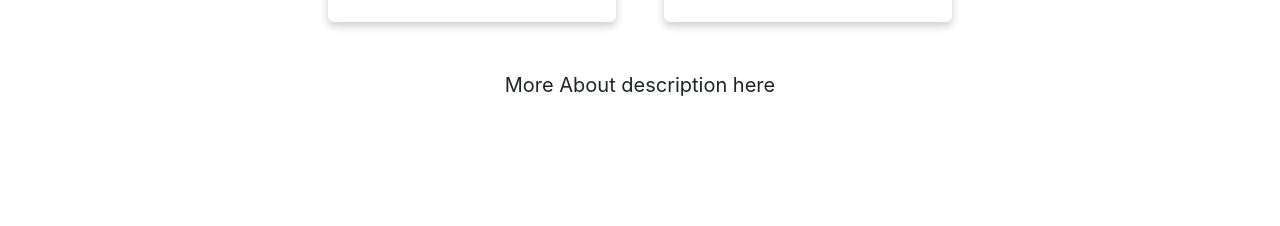
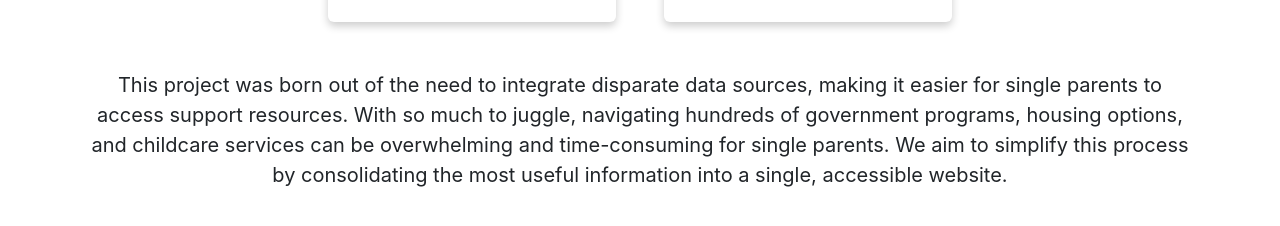
Before and after one commit to allisonstill/ParentAidATX-Single-Parent-Resources-in-Austin-, a React (Vite) app in the folder frontend/: page /about in a window 1280 px wide. Shown: the part 1903-2129 px from the top of the page. Before the commit the page ends 2051 px from the top, so only its background shows below. Built offline with nearby package versions, Linux system fonts and the light colour scheme; no server answers.

Commit message:
added instance count. updated about page to include result of integrating disparate data

```diff
--- a/frontend/src/pages/About.jsx
+++ b/frontend/src/pages/About.jsx
@@ -75,7 +75,10 @@ function About() {
         <AboutCard developer={team[3]} />
         <AboutCard developer={team[4]} />
       </div>
-      <p className="about-description mt-5 mb-5">More About description here</p>
+      <p className="about-description mt-5 mb-5">This project was born out of the need to integrate disparate data sources,
+        making it easier for single parents to access support resources. With so much to juggle, navigating hundreds of
+        government programs, housing options, and childcare services can be overwhelming and time-consuming for single parents.
+        We aim to simplify this process by consolidating the most useful information into a single, accessible website.</p>
     </div>
   );
 }
--- a/frontend/src/pages/GeneralPage.jsx
+++ b/frontend/src/pages/GeneralPage.jsx
@@ -5,8 +5,8 @@ function GeneralPage({pageTitle, pageDescription, cardData, image}) {
   return (
     <div className="general-page-container">
       <h1 className="general-page-title">{pageTitle}</h1>
-      <p>{pageDescription}</p>
-
+      <h4>{pageDescription}</h4>
+      <h5>Showing 3/3 Instances</h5>
       {/* NEW WRAPPER FOR CARDS */}
       <div className="cards-container">
         {cardData.map((currCard) => (
```
